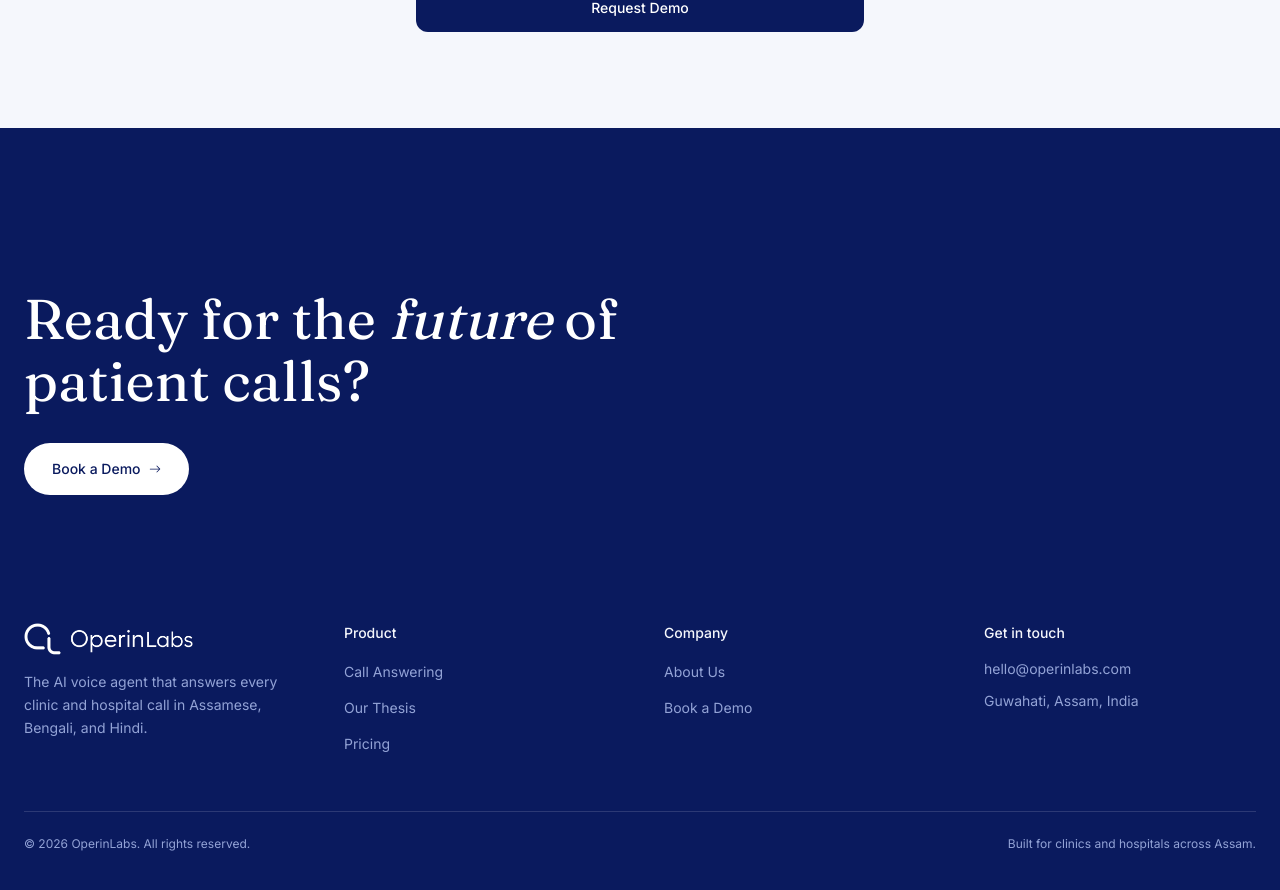
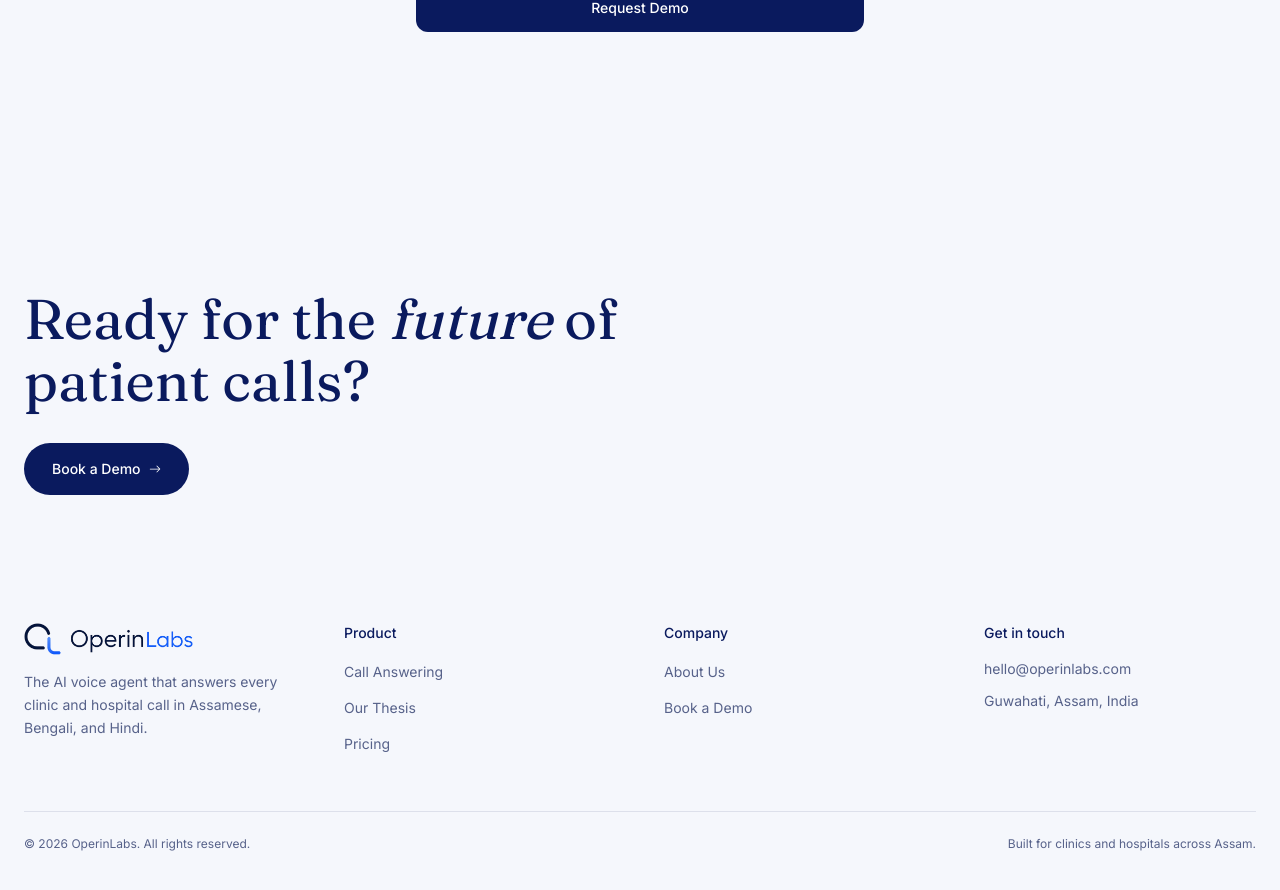
Before and after one commit to OperinLabs/OperinLabs-Landing-Page, a React (Vite) app: page /book-a-demo in a window 1280 px wide. Shown: the part 616-1506 px from the top of the page. Built offline with nearby package versions, Linux system fonts and the light colour scheme.

Commit message:
Update Footer.tsx

```diff
--- a/src/components/Footer.tsx
+++ b/src/components/Footer.tsx
@@ -18,17 +18,17 @@ const companyLinks = [
 
 export default function Footer({ onBookDemo }: FooterProps) {
   return (
-    <footer className="bg-night px-6 pb-10 pt-40">
+    <footer className="bg-bg px-6 pb-10 pt-40">
       <div className="mx-auto max-w-[90rem]">
         {/* Closing CTA */}
         <div className="max-w-3xl">
-          <h2 className="font-editorial text-[40px] leading-[1.1] text-white sm:text-[56px]">
+          <h2 className="font-editorial text-[40px] leading-[1.1] text-ink sm:text-[56px]">
             Ready for the <em className="italic">future</em> of patient
             calls?
           </h2>
           <button
             onClick={onBookDemo}
-            className="mt-8 inline-flex items-center gap-2 rounded-full bg-white px-7 py-4 text-sm font-medium text-ink transition-colors hover:bg-accent-soft"
+            className="mt-8 inline-flex items-center gap-2 rounded-full bg-ink px-7 py-4 text-sm font-medium text-white transition-colors hover:bg-accent"
           >
             Book a Demo
             <BsArrowRight className="text-xs" aria-hidden="true" />
@@ -38,33 +38,29 @@ export default function Footer({ onBookDemo }: FooterProps) {
         {/* Link columns */}
         <div className="mt-32 grid gap-12 sm:grid-cols-2 lg:grid-cols-4">
           <div>
-            <img
-              src="/logo.png"
-              alt="OperinLabs"
-              className="h-8 w-auto brightness-0 invert"
-            />
-            <p className="mt-4 max-w-[32ch] text-sm leading-relaxed text-night-soft">
+            <img src="/logo.png" alt="OperinLabs" className="h-8 w-auto" />
+            <p className="mt-4 max-w-[32ch] text-sm leading-relaxed text-ink-soft">
               The AI voice agent that answers every clinic and hospital call
               in Assamese, Bengali, and Hindi.
             </p>
           </div>
 
           <div>
-            <p className="text-sm font-medium text-bg">Product</p>
+            <p className="text-sm font-medium text-ink">Product</p>
             <ul className="mt-4 flex flex-col gap-3">
               {productLinks.map((link) => (
                 <li key={link.label}>
                   {link.href.startsWith("/#") ? (
                     <a
                       href={link.href}
-                      className="text-sm text-night-soft transition-colors hover:text-bg"
+                      className="text-sm text-ink-soft transition-colors hover:text-ink"
                     >
                       {link.label}
                     </a>
                   ) : (
                     <Link
                       to={link.href}
-                      className="text-sm text-night-soft transition-colors hover:text-bg"
+                      className="text-sm text-ink-soft transition-colors hover:text-ink"
                     >
                       {link.label}
                     </Link>
@@ -75,13 +71,13 @@ export default function Footer({ onBookDemo }: FooterProps) {
           </div>
 
           <div>
-            <p className="text-sm font-medium text-bg">Company</p>
+            <p className="text-sm font-medium text-ink">Company</p>
             <ul className="mt-4 flex flex-col gap-3">
               {companyLinks.map((link) => (
                 <li key={link.label}>
                   <Link
                     to={link.href}
-                    className="text-sm text-night-soft transition-colors hover:text-bg"
+                    className="text-sm text-ink-soft transition-colors hover:text-ink"
                   >
                     {link.label}
                   </Link>
@@ -91,19 +87,19 @@ export default function Footer({ onBookDemo }: FooterProps) {
           </div>
 
           <div>
-            <p className="text-sm font-medium text-bg">Get in touch</p>
-            <ul className="mt-4 flex flex-col gap-3 text-sm text-night-soft">
+            <p className="text-sm font-medium text-ink">Get in touch</p>
+            <ul className="mt-4 flex flex-col gap-3 text-sm text-ink-soft">
               <li>hello@operinlabs.com</li>
               <li>Guwahati, Assam, India</li>
             </ul>
           </div>
         </div>
 
-        <div className="mt-14 flex flex-col gap-4 border-t border-line-night pt-6 sm:flex-row sm:items-center sm:justify-between">
-          <p className="text-xs text-night-soft">
+        <div className="mt-14 flex flex-col gap-4 border-t border-line pt-6 sm:flex-row sm:items-center sm:justify-between">
+          <p className="text-xs text-ink-soft">
             © {new Date().getFullYear()} OperinLabs. All rights reserved.
           </p>
-          <p className="text-xs text-night-soft">
+          <p className="text-xs text-ink-soft">
             Built for clinics and hospitals across Assam.
           </p>
         </div>
```
